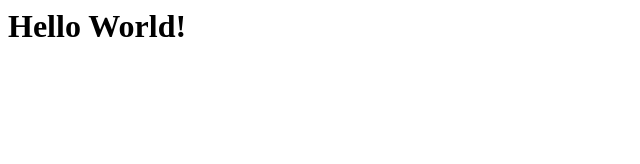
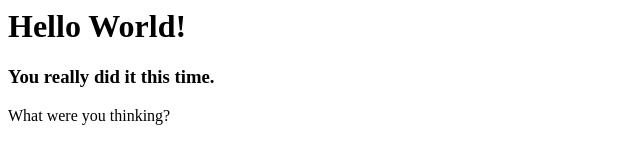
Before and after one commit to 2urn/2urn.github.io, a plain HTML site: page index.html in a window 1280 px wide. Shown: the whole page, without its empty margins (0-640 px from the left). Drawn offline with Linux system fonts and the light colour scheme.

Commit message:
second commit

```diff
--- a/index.html
+++ b/index.html
@@ -3,4 +3,6 @@
 </head>
 <body>
 <h1>Hello World!</h1>
+<h3>You really did it this time.</h3>
+<p>What were you thinking?</p>
 </body>
```
